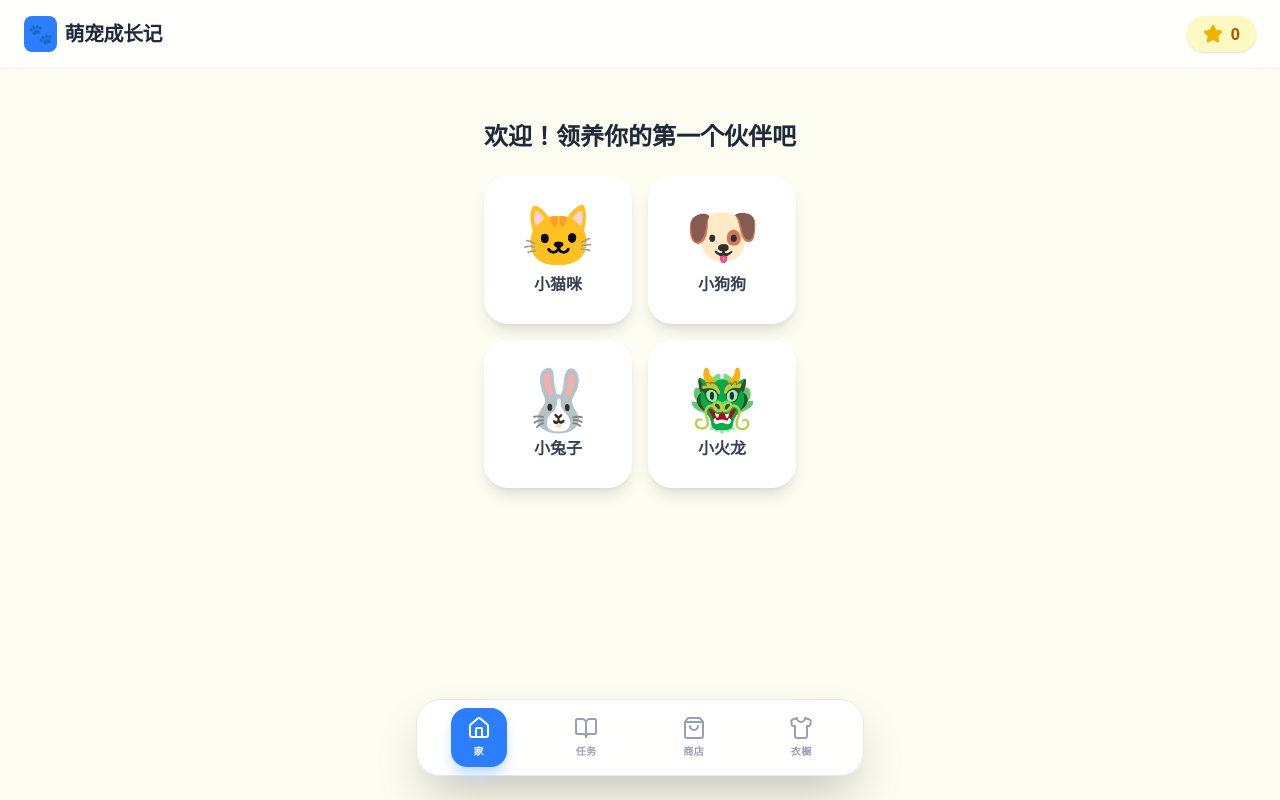
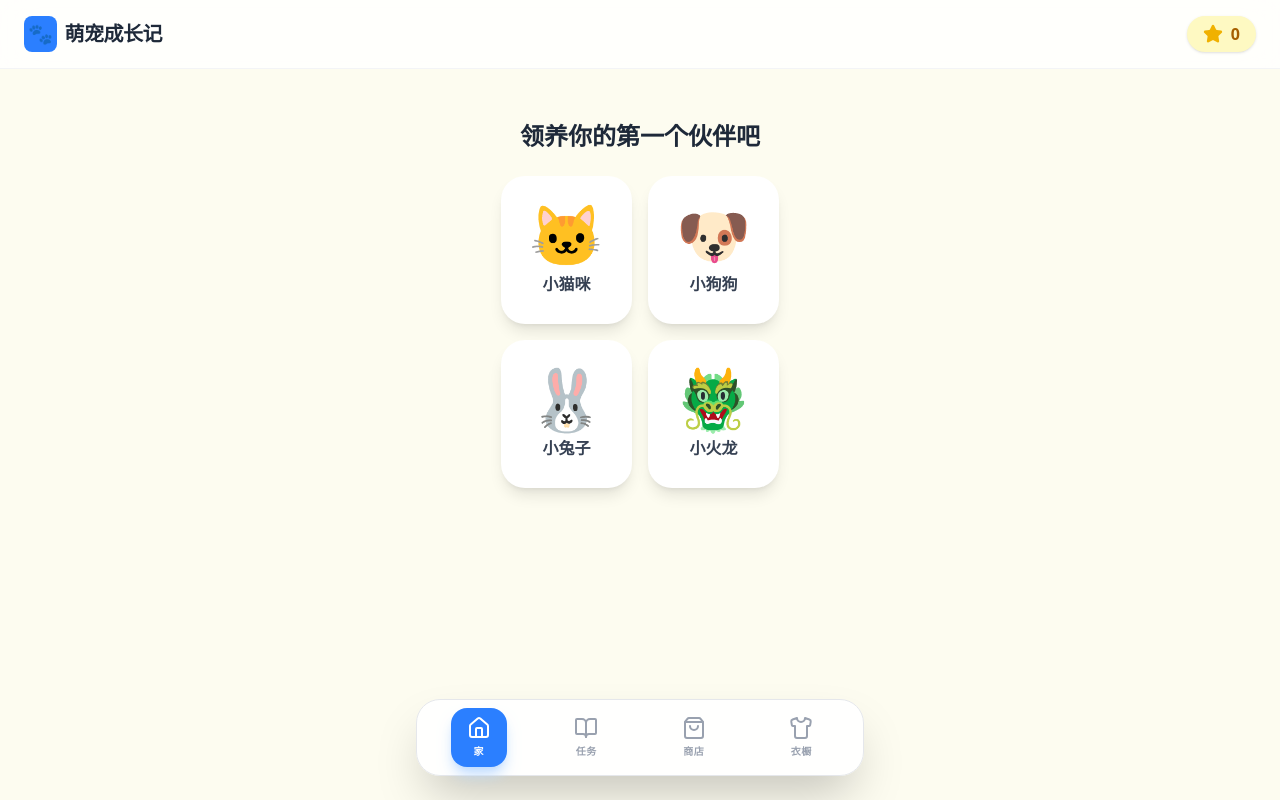
Before and after one commit to loinnn/pet-growth-diary, a React (Vite) app: page / in a window 1280 px wide. Built offline with nearby package versions, Linux system fonts and the light colour scheme.

Commit message:
Add files via upload

```diff
--- a/package.json
+++ b/package.json
@@ -4,10 +4,9 @@
   "version": "0.0.0",
   "type": "module",
   "scripts": {
-    "dev": "vite --port=3000 --host=0.0.0.0",
+    "dev": "vite",
     "build": "vite build",
     "preview": "vite preview",
-    "clean": "rm -rf dist",
     "lint": "tsc --noEmit"
   },
   "dependencies": {
@@ -17,7 +16,6 @@
     "@vitejs/plugin-react": "^5.0.4",
     "canvas-confetti": "^1.9.4",
     "dotenv": "^17.2.3",
-    "express": "^4.21.2",
     "lucide-react": "^0.546.0",
     "motion": "^12.23.24",
     "react": "^19.0.0",
@@ -25,11 +23,9 @@
     "vite": "^6.2.0"
   },
   "devDependencies": {
-    "@types/express": "^4.17.21",
     "@types/node": "^22.14.0",
     "autoprefixer": "^10.4.21",
     "tailwindcss": "^4.1.14",
-    "tsx": "^4.21.0",
     "typescript": "~5.8.2",
     "vite": "^6.2.0"
   }
--- a/src/App.tsx
+++ b/src/App.tsx
@@ -1,60 +1,71 @@
 import React, { useState, useEffect } from 'react';
 import { motion, AnimatePresence } from 'motion/react';
-import { Heart, Star, Utensils, ShoppingBag, BookOpen, Home, Shirt, CheckCircle2 } from 'lucide-react';
+import { Heart, Star, Utensils, ShoppingBag, BookOpen, Home, Shirt, CheckCircle2, Edit2 } from 'lucide-react';
 import confetti from 'canvas-confetti';
-import { Pet, Task, Item, UserStats, PetType } from './types';
+import { Pet, Task, Item, PetType } from './types';
 import { INITIAL_TASKS, SHOP_ITEMS, PET_TEMPLATES } from './constants';
 import { PetAvatar } from './components/PetAvatar';
 
-const STORAGE_KEY = 'pet_growth_diary_data';
-
 export default function App() {
   // --- State ---
-  const [points, setPoints] = useState(0);
-  const [pet, setPet] = useState<Pet | null>(null);
-  const [inventory, setInventory] = useState<string[]>([]);
-  const [completedTaskIds, setCompletedTaskIds] = useState<string[]>([]);
-  const [lastResetDate, setLastResetDate] = useState<string>('');
+  const [points, setPoints] = useState<number>(() => {
+    const saved = localStorage.getItem('pet_points');
+    return saved ? parseInt(saved) : 0;
+  });
+
+  const [pet, setPet] = useState<Pet | null>(() => {
+    const saved = localStorage.getItem('pet_data');
+    return saved ? JSON.parse(saved) : null;
+  });
+
+  const [inventory, setInventory] = useState<string[]>(() => {
+    const saved = localStorage.getItem('pet_inventory');
+    return saved ? JSON.parse(saved) : [];
+  });
+
+  const [completedTaskIds, setCompletedTaskIds] = useState<string[]>(() => {
+    const saved = localStorage.getItem('pet_tasks');
+    const today = new Date().toLocaleDateString();
+    const lastReset = localStorage.getItem('pet_last_reset');
+
+    if (lastReset !== today) {
+      return [];
+    }
+    return saved ? JSON.parse(saved) : [];
+  });
+
   const [activeTab, setActiveTab] = useState<'home' | 'tasks' | 'shop' | 'closet'>('home');
   const [isActionAnimating, setIsActionAnimating] = useState<{ eating: boolean; playing: boolean }>({
     eating: false,
     playing: false,
   });
+  const [isNamingPet, setIsNamingPet] = useState<PetType | null>(null);
+  const [isEditingName, setIsEditingName] = useState(false);
+  const [tempPetName, setTempPetName] = useState('');
 
-  // --- Initialization ---
+  // --- Persistence ---
   useEffect(() => {
-    const saved = localStorage.getItem(STORAGE_KEY);
-    const today = new Date().toISOString().split('T')[0];
-
-    if (saved) {
-      const data = JSON.parse(saved);
-      setPoints(data.points || 0);
-      setPet(data.pet || null);
-      setInventory(data.inventory || []);
-
-      // Daily Reset Logic
-      if (data.lastResetDate !== today) {
-        setCompletedTaskIds([]);
-        setLastResetDate(today);
-      } else {
-        setCompletedTaskIds(data.completedTaskIds || []);
-        setLastResetDate(data.lastResetDate || today);
-      }
-    } else {
-      setLastResetDate(today);
-    }
-  }, []);
+    localStorage.setItem('pet_points', points.toString());
+  }, [points]);
 
   useEffect(() => {
-    const data = { points, pet, inventory, completedTaskIds, lastResetDate };
-    localStorage.setItem(STORAGE_KEY, JSON.stringify(data));
-  }, [points, pet, inventory, completedTaskIds, lastResetDate]);
+    localStorage.setItem('pet_data', JSON.stringify(pet));
+  }, [pet]);
+
+  useEffect(() => {
+    localStorage.setItem('pet_inventory', JSON.stringify(inventory));
+  }, [inventory]);
+
+  useEffect(() => {
+    localStorage.setItem('pet_tasks', JSON.stringify(completedTaskIds));
+    localStorage.setItem('pet_last_reset', new Date().toLocaleDateString());
+  }, [completedTaskIds]);
 
   // --- Actions ---
-  const adoptPet = (type: PetType) => {
+  const adoptPet = (type: PetType, name: string) => {
     const newPet: Pet = {
       id: Date.now().toString(),
-      name: PET_TEMPLATES[type].name,
+      name: name || PET_TEMPLATES[type].name,
       type,
       level: 1,
       exp: 0,
@@ -65,12 +76,23 @@ export default function App() {
       outfit: [],
       isAdopted: true,
     };
+
     setPet(newPet);
+    setIsNamingPet(null);
+    setTempPetName('');
+
     confetti({
       particleCount: 100,
       spread: 70,
       origin: { y: 0.6 },
     });
+  };
+
+  const renamePet = () => {
+    if (!pet || !tempPetName.trim()) return;
+    setPet({ ...pet, name: tempPetName });
+    setIsEditingName(false);
+    setTempPetName('');
   };
 
   const completeTask = (task: Task) => {
@@ -96,37 +118,30 @@ export default function App() {
   };
 
   const useItem = (itemId: string) => {
+    if (!pet) return;
     const item = SHOP_ITEMS.find(i => i.id === itemId);
-    if (!item || !pet) return;
+    if (!item) return;
 
     if (item.type === 'food') {
       setIsActionAnimating(prev => ({ ...prev, eating: true }));
       setTimeout(() => setIsActionAnimating(prev => ({ ...prev, eating: false })), 2000);
 
-      setPet(prev => {
-        if (!prev) return null;
-        const newHunger = Math.min(100, prev.hunger + (item.effect?.hunger || 0));
-        const newHappiness = Math.min(100, prev.happiness + (item.effect?.happiness || 0));
-        return { ...prev, hunger: newHunger, happiness: newHappiness, exp: prev.exp + 10 };
-      });
+      const newHunger = Math.min(100, pet.hunger + (item.effect?.hunger || 0));
+      const newHappiness = Math.min(100, pet.happiness + (item.effect?.happiness || 0));
 
-      // Remove one food from inventory
       const index = inventory.indexOf(itemId);
-      if (index > -1) {
       const newInv = [...inventory];
-        newInv.splice(index, 1);
+      if (index > -1) newInv.splice(index, 1);
+
+      setPet({ ...pet, hunger: newHunger, happiness: newHappiness, exp: pet.exp + 10 });
       setInventory(newInv);
-      }
     } else {
-      // Toggle clothing
-      setPet(prev => {
-        if (!prev) return null;
-        const isEquipped = prev.outfit.includes(itemId);
+      const isEquipped = pet.outfit.includes(itemId);
       const newOutfit = isEquipped
-          ? prev.outfit.filter(id => id !== itemId)
-          : [...prev.outfit, itemId];
-        return { ...prev, outfit: newOutfit };
-      });
+        ? pet.outfit.filter(id => id !== itemId)
+        : [...pet.outfit, itemId];
+
+      setPet({ ...pet, outfit: newOutfit });
     }
   };
 
@@ -135,23 +150,17 @@ export default function App() {
     setIsActionAnimating(prev => ({ ...prev, playing: true }));
     setTimeout(() => setIsActionAnimating(prev => ({ ...prev, playing: false })), 2000);
 
-    setPet(prev => {
-      if (!prev) return null;
-      return {
-        ...prev,
-        happiness: Math.min(100, prev.happiness + 20),
-        exp: prev.exp + 15
-      };
+    setPet({
+      ...pet,
+      happiness: Math.min(100, pet.happiness + 20),
+      exp: pet.exp + 15
     });
   };
 
   // Level up logic
   useEffect(() => {
     if (pet && pet.exp >= pet.level * 100) {
-      setPet(prev => {
-        if (!prev) return null;
-        return { ...prev, level: prev.level + 1, exp: 0 };
-      });
+      setPet({ ...pet, level: pet.level + 1, exp: 0 });
       confetti({
         particleCount: 150,
         spread: 100,
@@ -165,14 +174,14 @@ export default function App() {
     <div className="flex flex-col items-center justify-center space-y-8 py-10">
       {!pet ? (
         <div className="text-center space-y-6">
-          <h2 className="text-2xl font-bold text-gray-800">欢迎！领养你的第一个伙伴吧</h2>
-          <div className="grid grid-cols-2 gap-4">
+          <h2 className="text-2xl font-bold text-gray-800">领养你的第一个伙伴吧</h2>
+          <div className="grid grid-cols-2 gap-4 px-4">
             {(Object.keys(PET_TEMPLATES) as PetType[]).map(type => (
               <motion.button
                 key={type}
                 whileHover={{ scale: 1.05 }}
                 whileTap={{ scale: 0.95 }}
-                onClick={() => adoptPet(type)}
+                onClick={() => setIsNamingPet(type)}
                 className="p-6 rounded-3xl bg-white shadow-lg border-4 border-transparent hover:border-blue-400 transition-all flex flex-col items-center"
               >
                 <span className="text-6xl mb-2">{PET_TEMPLATES[type].stages[0]}</span>
@@ -184,6 +193,21 @@ export default function App() {
       ) : (
         <>
           <div className="w-full max-w-md bg-white/50 backdrop-blur-md rounded-3xl p-6 shadow-xl border border-white/20">
+            <div className="flex justify-between items-center mb-2">
+              <div className="flex items-center space-x-2">
+                <h3 className="text-xl font-black text-gray-800">{pet.name}</h3>
+                <button
+                  onClick={() => {
+                    setTempPetName(pet.name);
+                    setIsEditingName(true);
+                  }}
+                  className="p-1 text-gray-400 hover:text-blue-500 transition-colors"
+                >
+                  <Edit2 className="w-4 h-4" />
+                </button>
+              </div>
+              <span className="bg-blue-100 text-blue-600 px-3 py-1 rounded-full text-xs font-bold">Lv.{pet.level}</span>
+            </div>
             <div className="flex justify-between items-center mb-4">
               <div className="flex items-center space-x-2">
                 <Utensils className="w-5 h-5 text-orange-400" />
@@ -257,6 +281,57 @@ export default function App() {
           </div>
         </>
       )}
+
+      {/* Naming Modal */}
+      <AnimatePresence>
+        {(isNamingPet || isEditingName) && (
+          <motion.div
+            initial={{ opacity: 0 }}
+            animate={{ opacity: 1 }}
+            exit={{ opacity: 0 }}
+            className="fixed inset-0 z-[100] bg-black/60 backdrop-blur-sm flex items-center justify-center p-6"
+          >
+            <motion.div
+              initial={{ scale: 0.9, y: 20 }}
+              animate={{ scale: 1, y: 0 }}
+              className="bg-white w-full max-w-sm rounded-[32px] p-8 shadow-2xl text-center"
+            >
+              {isNamingPet && <span className="text-7xl mb-4 block">{PET_TEMPLATES[isNamingPet].stages[0]}</span>}
+              <h3 className="text-2xl font-black text-gray-800 mb-2">
+                {isEditingName ? '修改宠物名字' : '给它起个名字吧'}
+              </h3>
+              <p className="text-gray-500 mb-6">一个好听的名字是友谊的开始</p>
+              <input
+                type="text"
+                value={tempPetName}
+                onChange={(e) => setTempPetName(e.target.value)}
+                placeholder="输入宠物名字..."
+                className="w-full bg-gray-100 border-2 border-transparent focus:border-blue-400 focus:bg-white outline-none rounded-2xl px-6 py-4 text-lg font-bold text-center transition-all mb-6"
+                autoFocus
+              />
+              <div className="flex space-x-3">
+                <button
+                  onClick={() => {
+                    setIsNamingPet(null);
+                    setIsEditingName(false);
+                    setTempPetName('');
+                  }}
+                  className="flex-1 py-4 rounded-2xl font-bold text-gray-400 hover:bg-gray-50 transition-colors"
+                >
+                  取消
+                </button>
+                <button
+                  onClick={() => isEditingName ? renamePet() : adoptPet(isNamingPet!, tempPetName)}
+                  disabled={!tempPetName.trim()}
+                  className="flex-1 bg-blue-500 text-white py-4 rounded-2xl font-bold shadow-lg shadow-blue-100 disabled:opacity-50 disabled:shadow-none transition-all"
+                >
+                  {isEditingName ? '保存修改' : '确定领养'}
+                </button>
+              </div>
+            </motion.div>
+          </motion.div>
+        )}
+      </AnimatePresence>
     </div>
   );
 
@@ -377,9 +452,11 @@ export default function App() {
           <span className="bg-blue-500 text-white p-1 rounded-lg">🐾</span>
           <span>萌宠成长记</span>
         </h1>
+        <div className="flex items-center space-x-3">
           <div className="bg-yellow-100 text-yellow-700 px-4 py-1.5 rounded-full font-bold flex items-center space-x-2 shadow-sm">
             <Star className="w-5 h-5 fill-yellow-500 text-yellow-500" />
             <span>{points}</span>
+          </div>
         </div>
       </header>
 
```
Also changed, not shown: src/firebase.ts (added, +11 -0 lines), 1 other file (tests, documents, lock files or other folders). Lines whose indentation alone changed are shown as unchanged.
